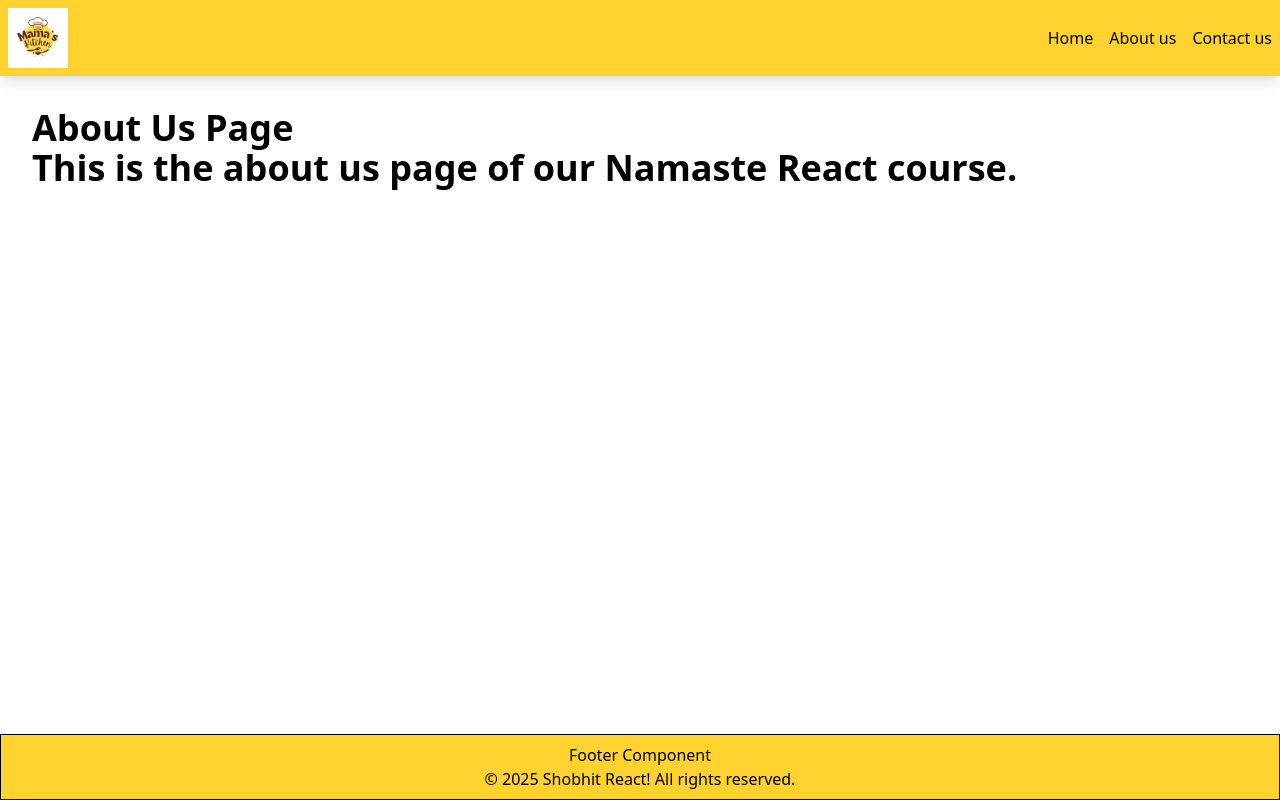
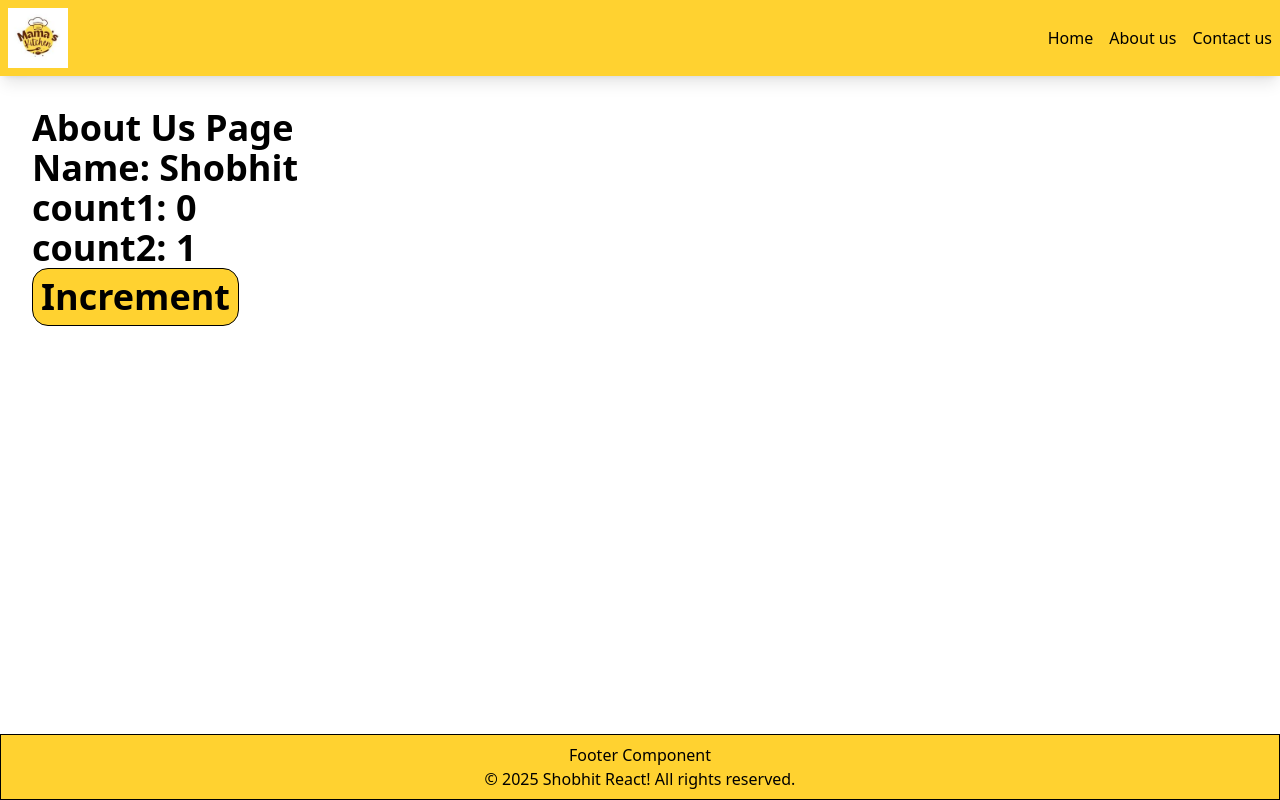
Before and after one commit to Shobhit8982-dev/react-food-delivery, a React (Vite) app: page /about in a window 1280 px wide. Built offline with nearby package versions, Linux system fonts and the light colour scheme.

Commit message:
Implemented Class based componenet

```diff
--- a/App.js
+++ b/App.js
@@ -11,8 +11,10 @@ import Error from "./src/components/Error";
 import RestaurantMenu from "./src/components/RestaurantMenu";
 
 const AppLayout = () => {
+
   return (
     <div className="app">
+
       <Header />
       <Outlet />
       <Footer />
--- a/index.html
+++ b/index.html
@@ -9,7 +9,7 @@
   <body>
     <script>
     </script>
-    <div id="root"> namaste react</div>
+    <div id="root"><h1>Not Rendered</h1></div>
     <script type="module" src="App.js"></script>
   </body>
 </html>
--- a/src/components/About.js
+++ b/src/components/About.js
@@ -1,9 +1,14 @@
+import { User } from "./User";
+import UserClass from "./UserClass";
+
 const About = ( ) => {
     return(
         <div className="font-bold text-4xl m-4 p-4">
             <h1>About Us Page</h1>
-            <p>This is the about us page of our Namaste React course.</p>
+            <User name='Shobhit'/>
+            <UserClass name='Shobhit'/>
         </div>
+
     )
 }
 
--- /dev/null
+++ b/src/components/User.js
@@ -0,0 +1,6 @@
+export const User = ({name}) => {
+    <>
+    <span>Name : {{name}}</span>
+
+    </>
+}
--- /dev/null
+++ b/src/components/UserClass.js
@@ -0,0 +1,30 @@
+import React from "react";
+
+class UserClass extends React.Component{
+      constructor(props){
+        super(props);
+
+        this.state = {
+            count1 : 0,
+            count2 :1
+        }
+      }
+
+    render(){
+        const{count1, count2} = this.state
+
+      return(
+        <>
+        <div>Name: {this.props.name}</div>
+        <div>count1: {count1}</div>
+        <div>count2: {count2}</div>
+        <button className="border p-2 rounded-2xl bg-amber-300" onClick={
+          () => this.setState({ count1: this.state.count1 + 1, count2: this.state.count2  + 1 })
+        }>Increment</button>
+        </>
+      )
+    }
+
+}
+
+export default UserClass;
```
Also changed, not shown: src/Utils/mockData.js.
